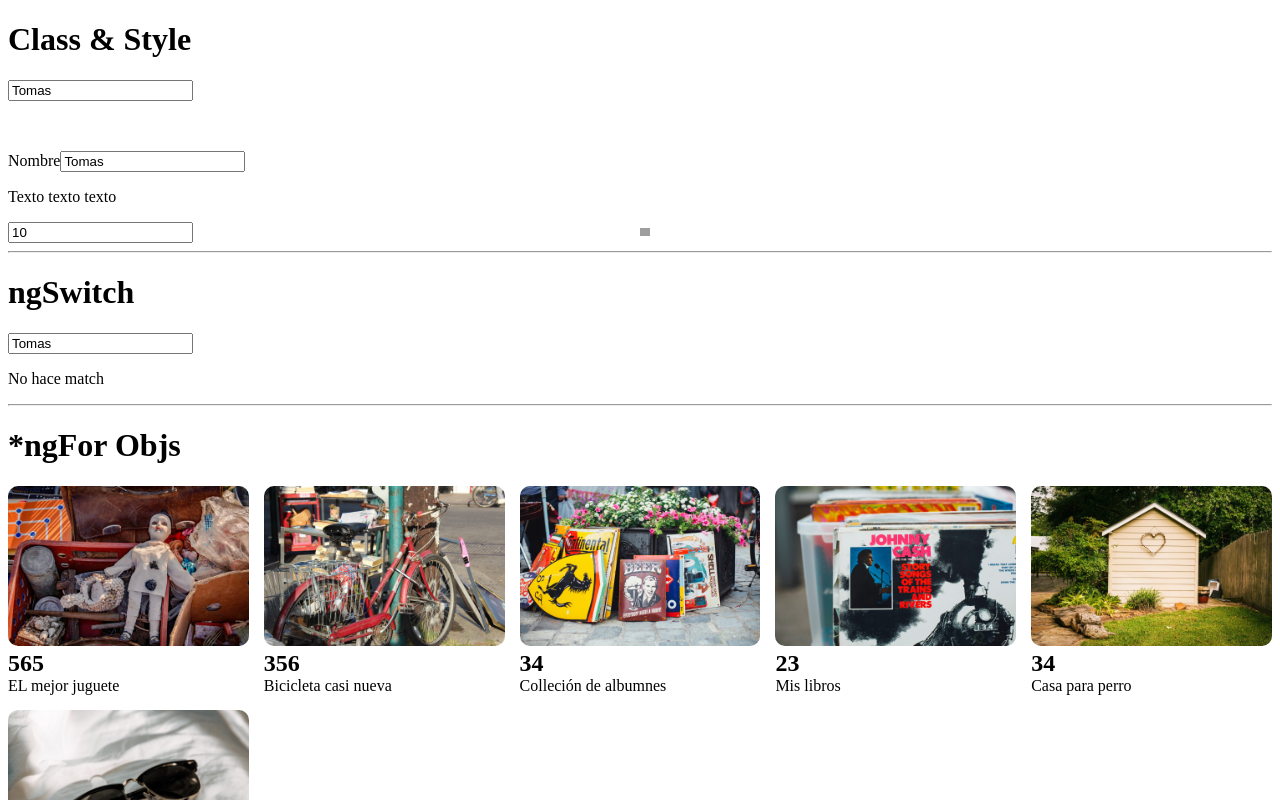
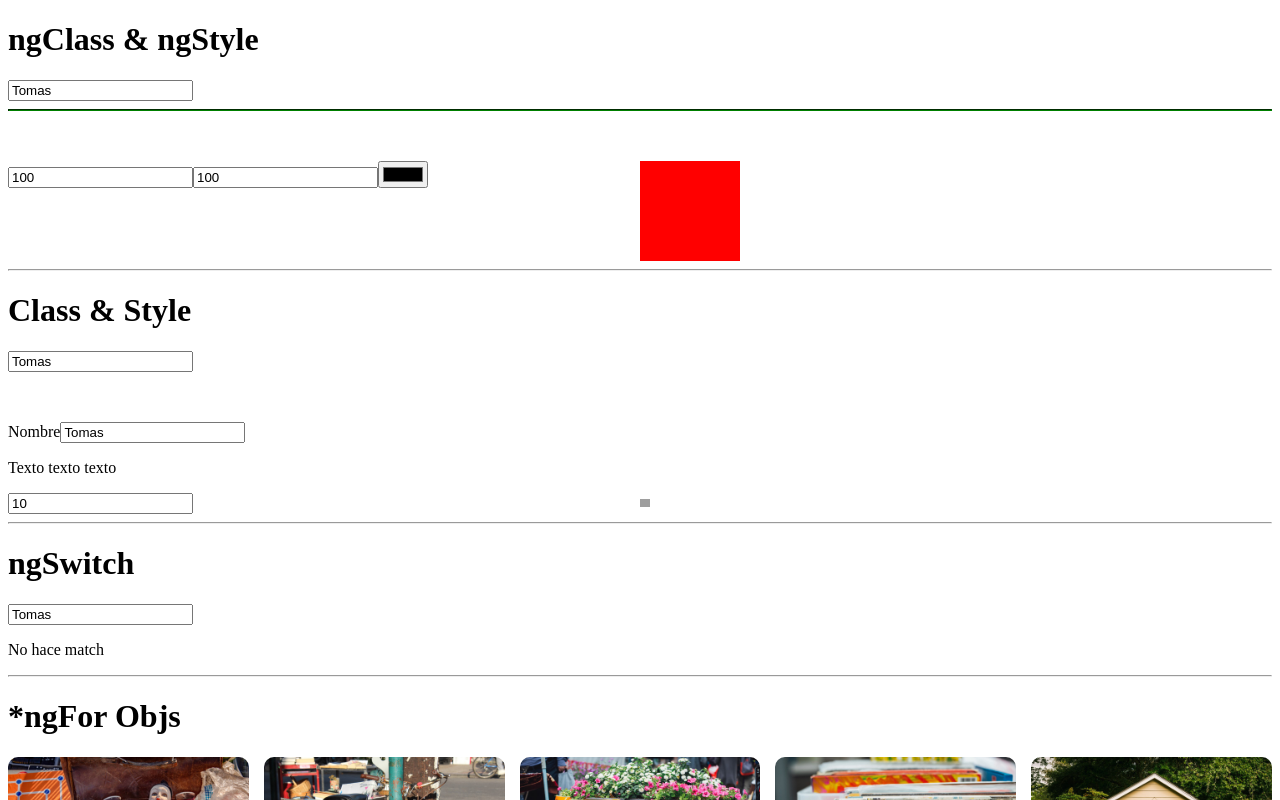
Before and after one commit to tomasleggire/my-store-angular, an Angular app: page / in a window 1280 px wide. Shown: the top 800 px of the page. Built offline with nearby package versions, Linux system fonts and the light colour scheme; grey boxes are pictures that could not be loaded.

Commit message:
ngClass & ngStyle

```diff
--- a/src/app/app.component.html
+++ b/src/app/app.component.html
@@ -1,3 +1,33 @@
+<h1>ngClass & ngStyle</h1>
+<input type="text" [(ngModel)]="person.name" #nameInput4="ngModel" required />
+<hr
+  class="line-error"
+  [ngClass]="{
+    valid: nameInput4.valid,
+    invalid: nameInput4.invalid
+  }"
+/>
+<p class="message-error" [class.invalid]="nameInput4.invalid">
+  El campo es requerido
+</p>
+<div class="styles">
+  <div>
+    <input type="number" [(ngModel)]="box.width" />
+    <input type="number" [(ngModel)]="box.height" />
+    <input type="color" [(ngModel)]="box.background" />
+  </div>
+  <div
+    [ngStyle]="{
+      'width.px': box.width,
+      'height.px': box.height,
+      background: box.background,
+      display: 'block'
+    }"
+  ></div>
+</div>
+
+<hr />
+
 <h1>Class & Style</h1>
 <input type="text" [(ngModel)]="person.name" #nameInput2="ngModel" required />
 <p class="message-error" [class.invalid]="nameInput2.invalid">
--- a/src/app/app.component.scss
+++ b/src/app/app.component.scss
@@ -29,6 +29,17 @@
   }
 }
 
+.line-error {
+  height: 0;
+  border-bottom: 1px solid;
+  &.invalid {
+    border-color: red;
+  }
+  &.valid {
+    border-color: green;
+  }
+}
+
 .styles {
   display: grid;
   grid-template-columns: repeat(2, 1fr);
--- a/src/app/app.component.ts
+++ b/src/app/app.component.ts
@@ -20,6 +20,12 @@ export class AppComponent {
 
   names: string[] = ['Nico', 'Juli', 'Santi', 'Tomas'];
   newName = '';
+
+  box = {
+    width: 100,
+    height: 100,
+    background: 'red'
+  }
 
   products: Product[] = [
     {
```
